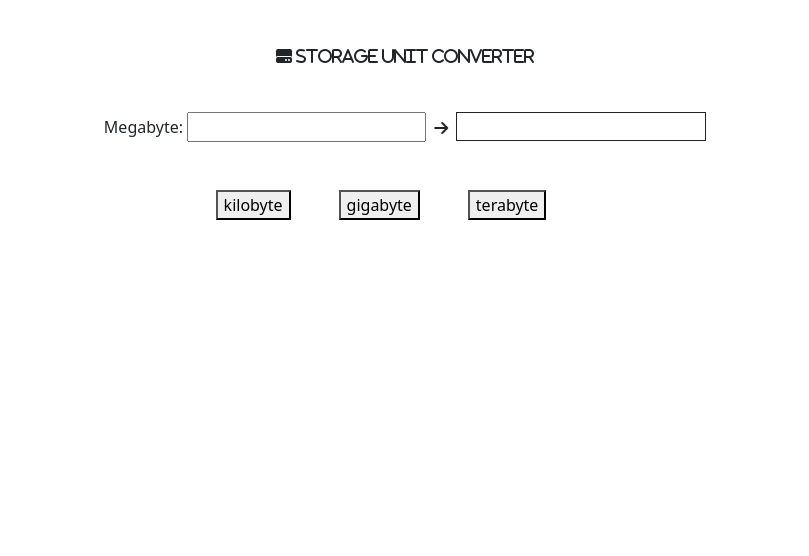
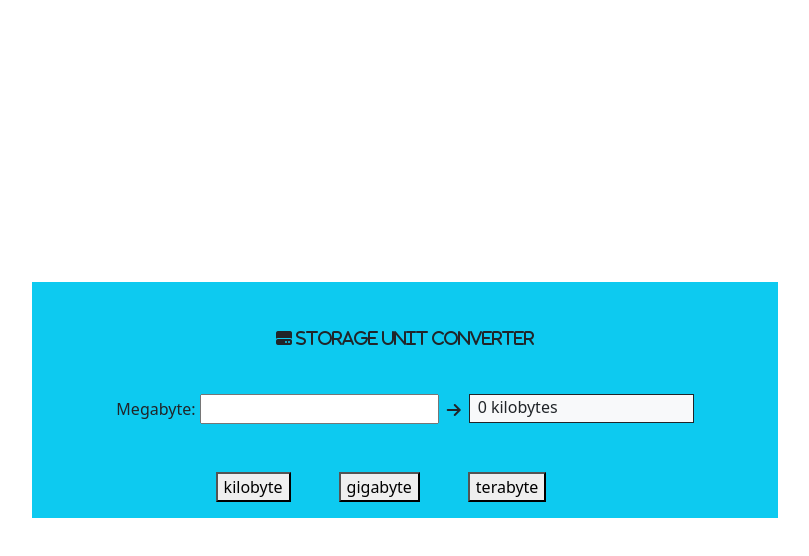
Before and after one commit to Raffy55/SimpleConverter, a plain HTML site: page index.html in a window 1280 px wide. Shown: the whole page, without its empty margins (235-1044 px from the left). Drawn offline with nearby package versions, Linux system fonts and the light colour scheme.

Commit message:
second commit

```diff
--- a/index.html
+++ b/index.html
@@ -9,6 +9,9 @@
     <link href="https://cdn.jsdelivr.net/npm/bootstrap@5.2.2/dist/css/bootstrap.min.css" rel="stylesheet" integrity="sha384-Zenh87qX5JnK2Jl0vWa8Ck2rdkQ2Bzep5IDxbcnCeuOxjzrPF/et3URy9Bv1WTRi" crossorigin="anonymous">
 </head>
 <body>
+    <!-- <div class="col-12 d-flex align-items-center" style="height: 100vh"> -->
+    <div class="col-12 d-flex justify-content-center align-items-center" style="height: 100vh;">
+    <div class="col-7 bg-info pb-3">
         <div class="col-12 d-flex justify-content-center py-5">
             <i class="fa-solid fa-hard-drive"> Storage Unit Converter</i>
         </div>
@@ -24,8 +27,8 @@
                     <i class="fa-solid fa-arrow-right"></i>
                 </div>
 
-            <div class="border border-dark d-flex flex-row" style="height: 29px; width: 250px">
-                <p id="answer"></p>
+                <div class="bg-light border border-dark d-flex flex-row ps-2" style="height: 29px; width: 225px">
+                    <p id="answer">0 kilobytes</p>
                 </div>
             </div>
 
@@ -37,7 +40,9 @@
 
             </div>
         </form>
-
+    </div>
+    </div>
+    <!-- </div> -->
 
     <script src="js/script.js"></script>
     <script src="https://cdn.jsdelivr.net/npm/bootstrap@5.2.2/dist/js/bootstrap.bundle.min.js" integrity="sha384-OERcA2EqjJCMA+/3y+gxIOqMEjwtxJY7qPCqsdltbNJuaOe923+mo//f6V8Qbsw3" crossorigin="anonymous"></script>
--- a/js/script.js
+++ b/js/script.js
@@ -9,7 +9,7 @@ function gb () {
     let x = document.getElementById("firstnum").value;
     const gbresult = x / 1000;
 
-    document.getElementById('answer').innerHTML = gbresult + "gigabytes";
+    document.getElementById('answer').innerHTML = gbresult + " gigabytes";
 }
 
 function tb () {
```
Lines whose indentation alone changed are shown as unchanged.
